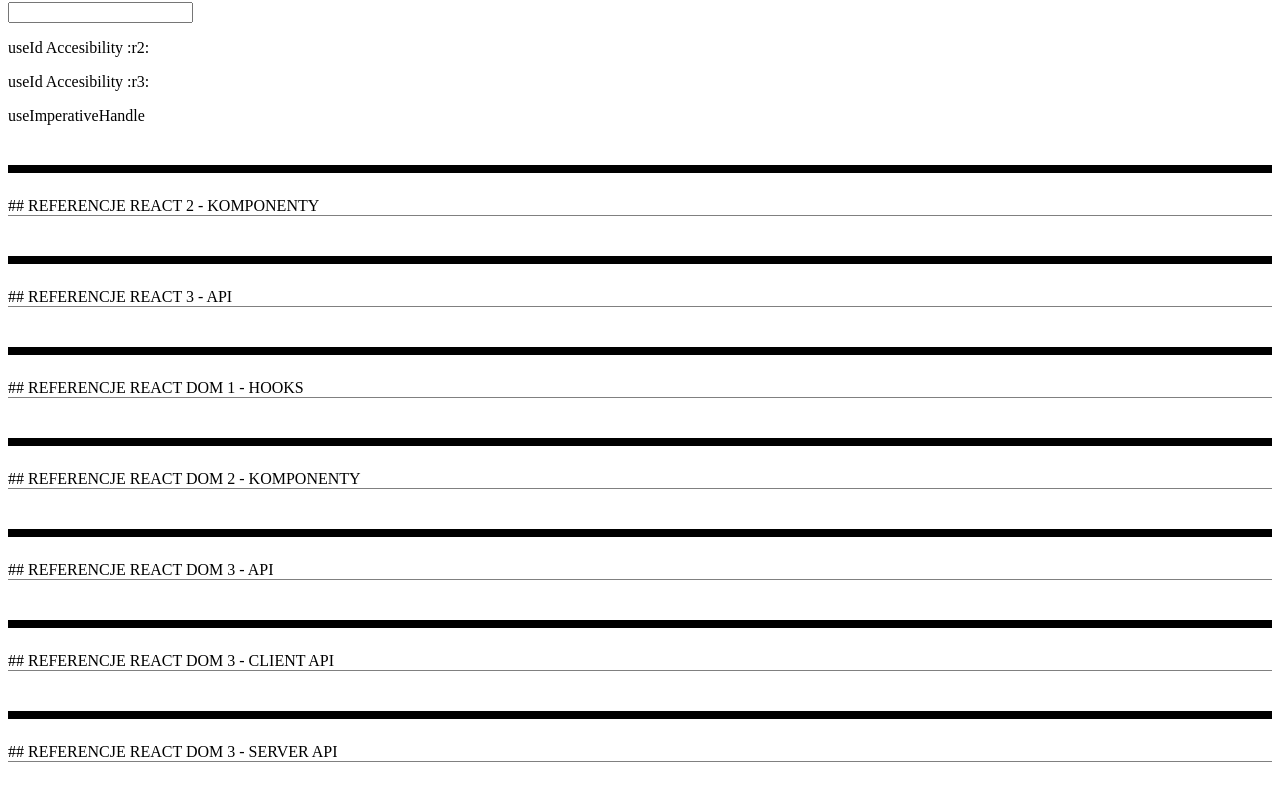
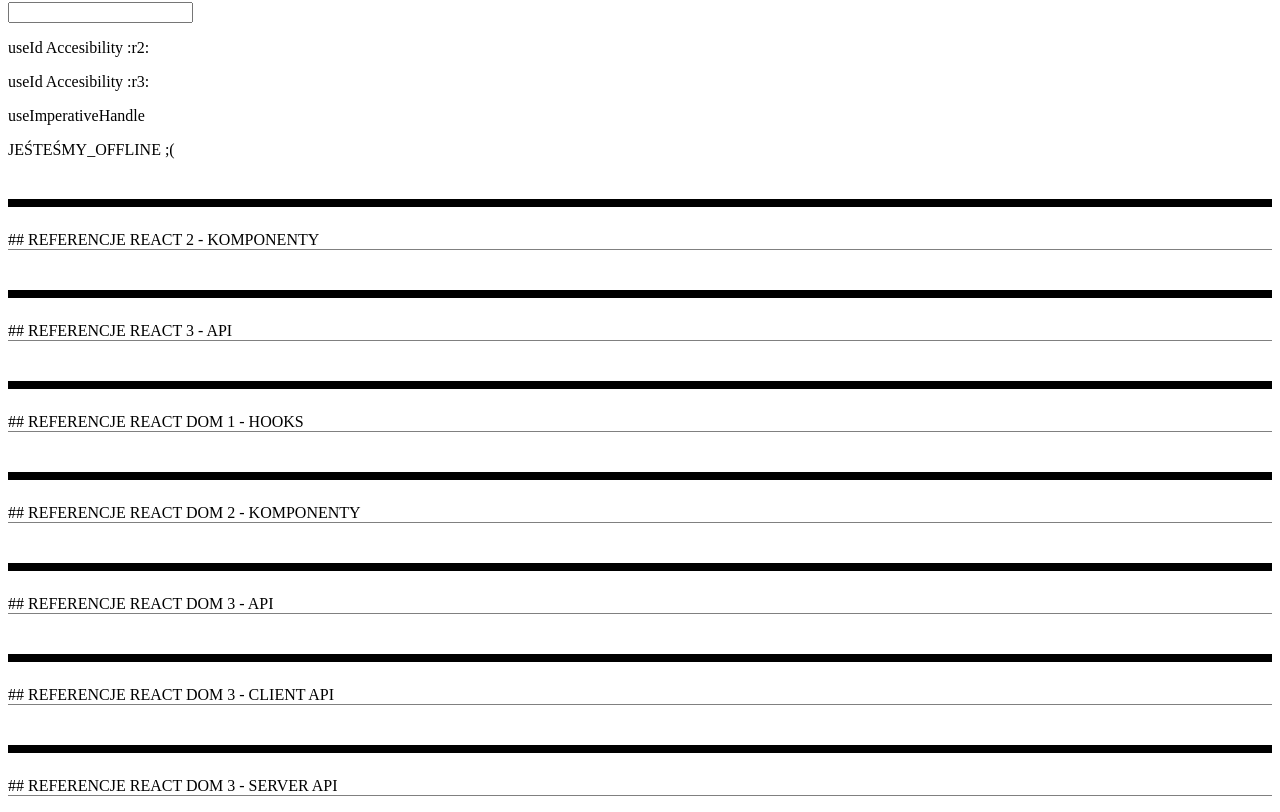
Before and after one commit to MaciejRog/CHEATSHEET_REACT, a React (Vite) app: page / in a window 1280 px wide. Shown: the part 2553-3365 px from the top of the page. Before the commit the page ends 3331 px from the top, so only its background shows below. Built offline with nearby package versions, Linux system fonts and the light colour scheme; no server answers.

Commit message:
add react hook useSyncExternalStore info

```diff
--- a/src/2_REFERENCJE/1_ref_REACT/1_Hooks/ReactHooks.jsx
+++ b/src/2_REFERENCJE/1_ref_REACT/1_Hooks/ReactHooks.jsx
@@ -15,6 +15,7 @@
   useReducer,
   useRef,
   useState,
+  useSyncExternalStore,
 } from "react";
 
 function ReactHooks() {
@@ -42,6 +43,7 @@
       <ReactHooksDebugValue />
       <ReactHooksId />
       <ReactHooksImperativeHandle />
+      <ReactHooksSyncExternalStore />
 
       {/* ##### ZASTOSOWANIE w 0.001 % PRZYPADKOW + TYLKO CLIENT SIDE */}
       <ReactHooksInsertionEffect />
@@ -730,8 +732,58 @@
 }
 
 // #################################
-// ####
+// #### useSyncExternalStore | Hooks pozwala się ZASUBSKRYBOWAĆ do zewnetrzego STORE (śródło danych)
 // VVVVVVVVVVVVVVVVVVVVVVVVVVVVVVVVV
+
+function subscribe(callback) {
+  window.addEventListener("online", callback);
+  window.addEventListener("offline", callback);
+  return () => {
+    window.removeEventListener("online", callback);
+    window.removeEventListener("offline", callback);
+  };
+}
+
+function getSnapshot() {
+  return navigator.isOnline;
+}
+
+function getServerSnapshot() {
+  return true;
+}
+
+function ReactHooksSyncExternalStore() {
+  /*
+  const snapshot = useSyncExternalStore(subscribe, getSnapshot, getServerSnapshot?)
+
+  // snapshot -> migawka danych ze store w danym czasie
+  // subscribe -> FUNKCJA subskrybuje się do store i zwraca funkcję odsybskrybującą
+  // getSnapshot -> FUNKCJA do czytania danych ze store (to co potrzebujemy ze store)
+                    Jeśli te dane są inne (Object.is) to powoduje RERENDER komponentu
+  // getServerSnapshot -> [OPCJONALNE] FUNKCJA - zwraca inicjalną wartość danych ze store, (tylko podczas SERVER_SIDE)
+                  (wartość z tego zsostanie uzyta do wygenerowania plików HTML)
+                  (podczas HUDRATACJI [dodawanie interaktywności do wygenerowanych na serwerze HTML])
+
+  ZASTRZEZENIA:
+    - snapshot z getSnapshot ma być IMMUTABLE (tylko read-only)
+    - subscribe -> najlepiej deklarować poza komponentem
+    - mutacja STORE (NIE MOZE BYC oznaczone jako NON-BLOCKING TRANISTION) -> uruchomią najblizszy <Suspacse>
+    - preferować uzywanie w ramach CUSTOM HOOK niz w KOMPONENCIE
+
+  ZRODLA DANYCH DO UZYWANIA Z TYM: (ZRODLA DANYCH napisane nie-ractowym kodem)
+    - blbioteki do zarządzania stanem
+    - API PRZEGLADARKI np: navigator.isOnline
+
+
+  */
+
+  const isOnline = useSyncExternalStore(
+    subscribe,
+    getSnapshot,
+    getServerSnapshot
+  );
+  return <p>{isOnline ? "JEST_ONLINE :)" : "JEŚTEŚMY_OFFLINE ;("}</p>;
+}
 
 // #################################
 // ####
```
